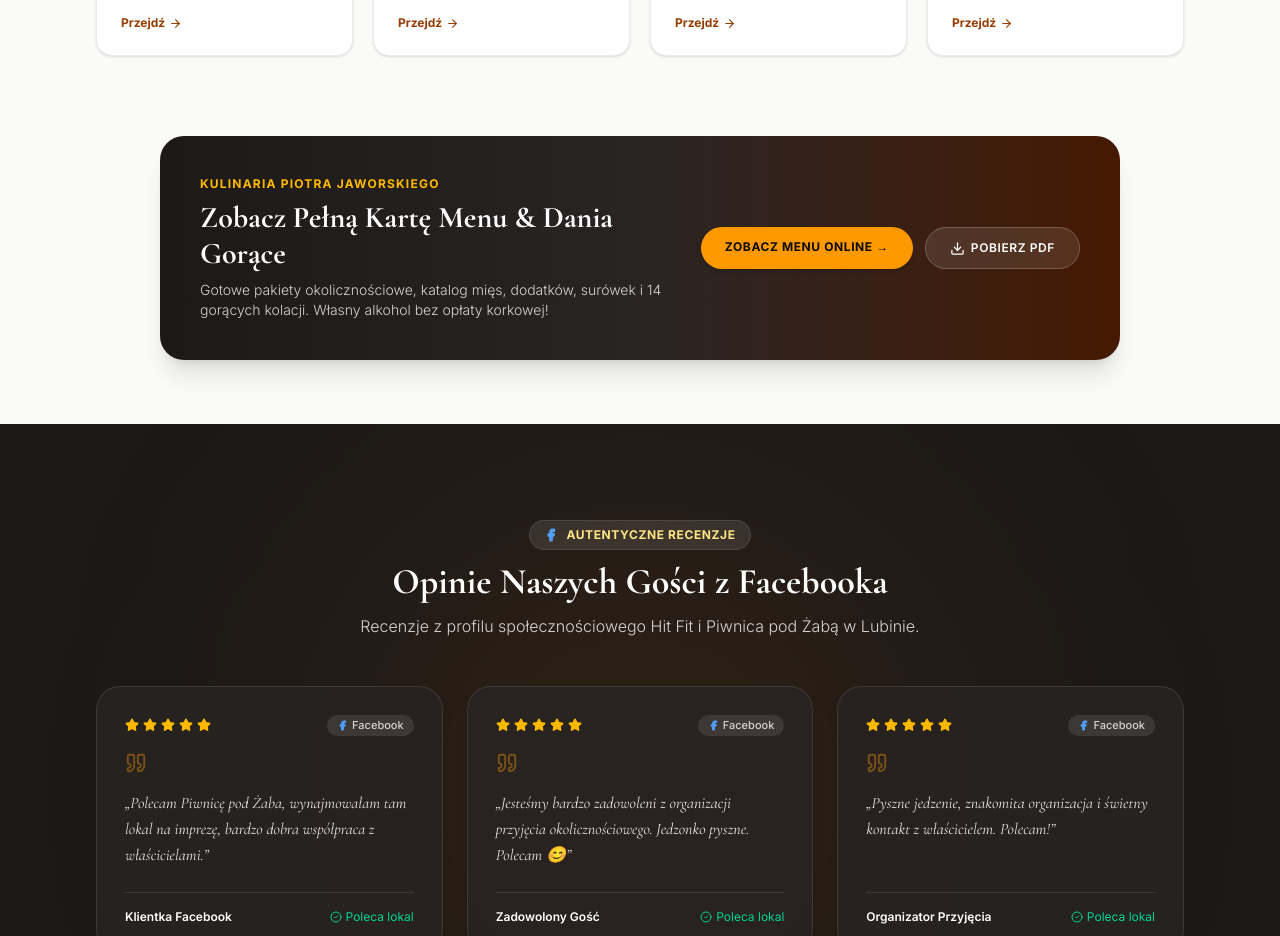
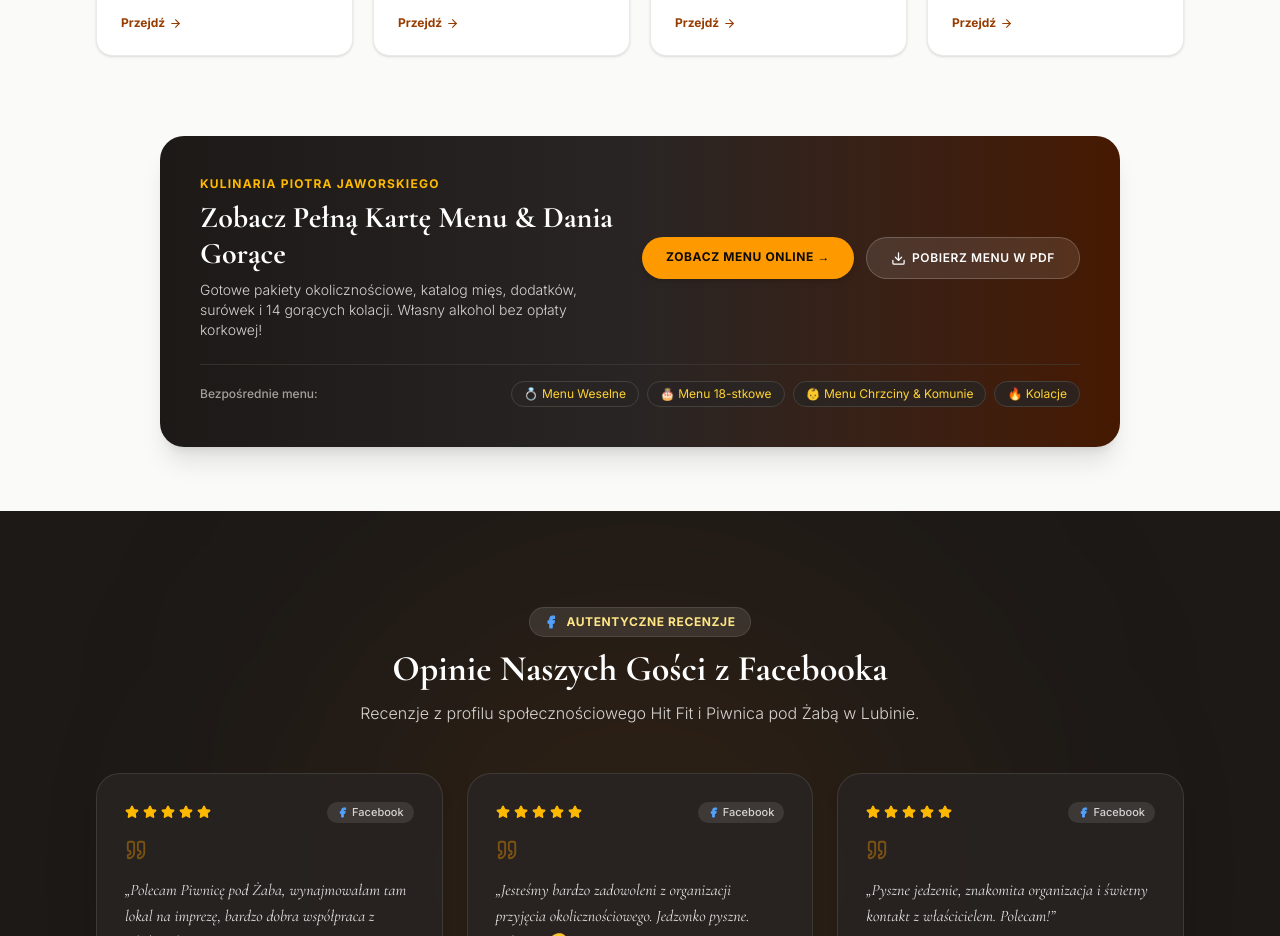
Before and after one commit to pjawel/piwnicapodzaba, a React (Vite) app: page / in a window 1280 px wide. Shown: the part 3000-3936 px from the top of the page. Built offline with nearby package versions, Linux system fonts and the light colour scheme.

Commit message:
Update HomePage.tsx

```diff
--- a/src/pages/HomePage.tsx
+++ b/src/pages/HomePage.tsx
@@ -487,7 +487,8 @@ export function HomePage() {
 
       {/* 5. MENU SHORTCUT BANNER */}
       <section className="max-w-5xl mx-auto px-4 sm:px-6 md:px-8 pb-16">
-        <div className="bg-gradient-to-r from-stone-900 via-stone-800 to-amber-950 text-white rounded-3xl p-8 md:p-10 flex flex-col md:flex-row items-center justify-between gap-6 shadow-xl">
+        <div className="bg-gradient-to-r from-stone-900 via-stone-800 to-amber-950 text-white rounded-3xl p-8 md:p-10 space-y-6 shadow-xl">
+          <div className="flex flex-col md:flex-row items-center justify-between gap-6">
             <div className="space-y-2 text-center md:text-left">
               <span className="text-amber-400 font-bold text-xs uppercase tracking-widest block">
                 Kulinaria Piotra Jaworskiego
@@ -508,10 +509,42 @@ export function HomePage() {
               </Link>
               <button
                 onClick={downloadMenuPdf}
-              className="inline-flex items-center justify-center gap-1.5 px-6 py-3 rounded-full bg-white/10 hover:bg-white/20 text-white font-semibold text-xs uppercase tracking-wider border border-white/20 transition-all"
+                className="inline-flex items-center justify-center gap-1.5 px-6 py-3 rounded-full bg-white/10 hover:bg-white/20 text-white font-semibold text-xs uppercase tracking-wider border border-white/20 transition-all cursor-pointer"
               >
-              <Download size={15} /> Pobierz PDF
+                <Download size={15} /> Pobierz menu w PDF
               </button>
+            </div>
+          </div>
+
+          {/* Szybkie przejścia do konkretnych menu */}
+          <div className="pt-4 border-t border-stone-700/60 flex flex-wrap items-center justify-between gap-3 text-xs">
+            <span className="text-stone-400 font-medium">Bezpośrednie menu:</span>
+            <div className="flex flex-wrap gap-2">
+              <Link
+                to="/menu?uroczystosc=wesela"
+                className="px-3 py-1 rounded-full bg-stone-800/80 hover:bg-amber-500/20 text-amber-300 border border-stone-700 hover:border-amber-400/50 transition-colors"
+              >
+                💍 Menu Weselne
+              </Link>
+              <Link
+                to="/menu?uroczystosc=urodziny&pakiet=hit-fit-prop-3"
+                className="px-3 py-1 rounded-full bg-stone-800/80 hover:bg-amber-500/20 text-amber-300 border border-stone-700 hover:border-amber-400/50 transition-colors"
+              >
+                🎂 Menu 18-stkowe
+              </Link>
+              <Link
+                to="/menu?uroczystosc=chrzciny&pakiet=chrzciny-menu"
+                className="px-3 py-1 rounded-full bg-stone-800/80 hover:bg-amber-500/20 text-amber-300 border border-stone-700 hover:border-amber-400/50 transition-colors"
+              >
+                👶 Menu Chrzciny & Komunie
+              </Link>
+              <Link
+                to="/menu?kategoria=gorace-kolacje"
+                className="px-3 py-1 rounded-full bg-stone-800/80 hover:bg-amber-500/20 text-amber-300 border border-stone-700 hover:border-amber-400/50 transition-colors"
+              >
+                🔥 Kolacje
+              </Link>
+            </div>
           </div>
         </div>
       </section>
```
Lines whose indentation alone changed are shown as unchanged.
